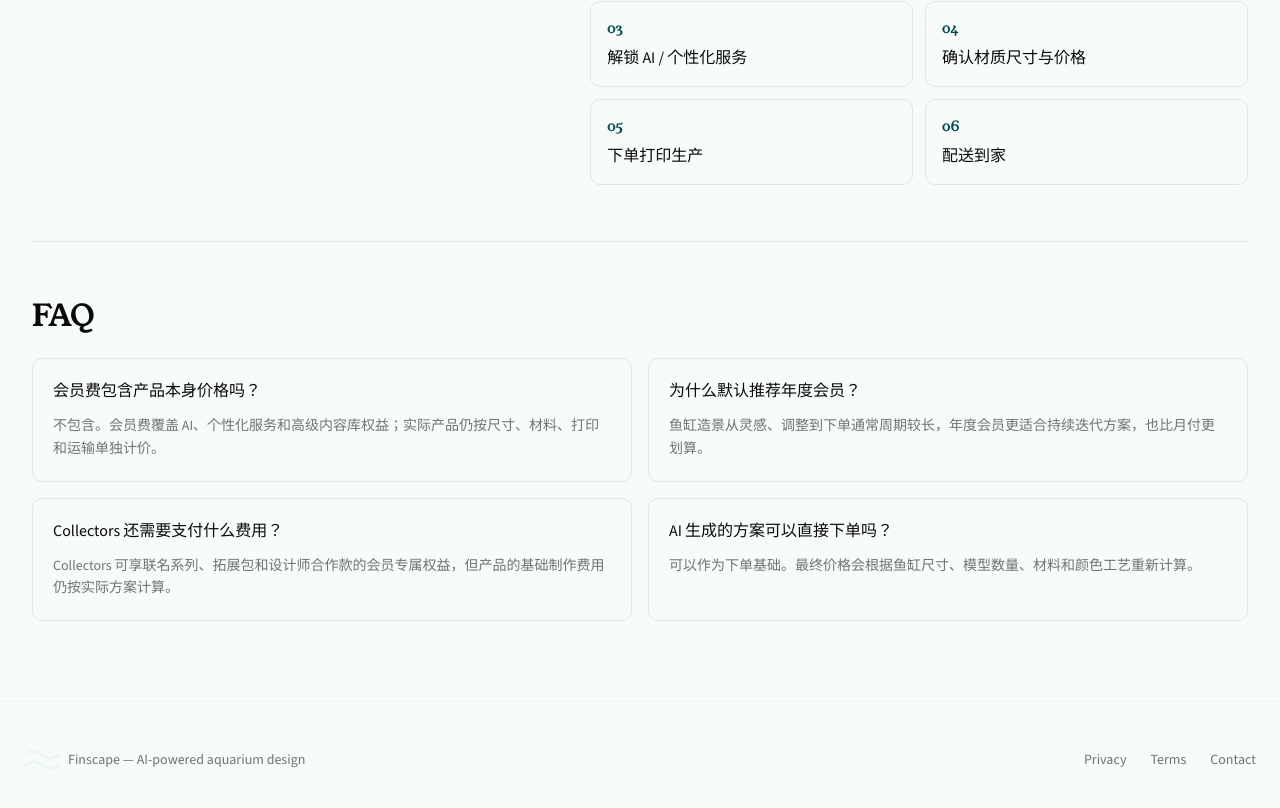
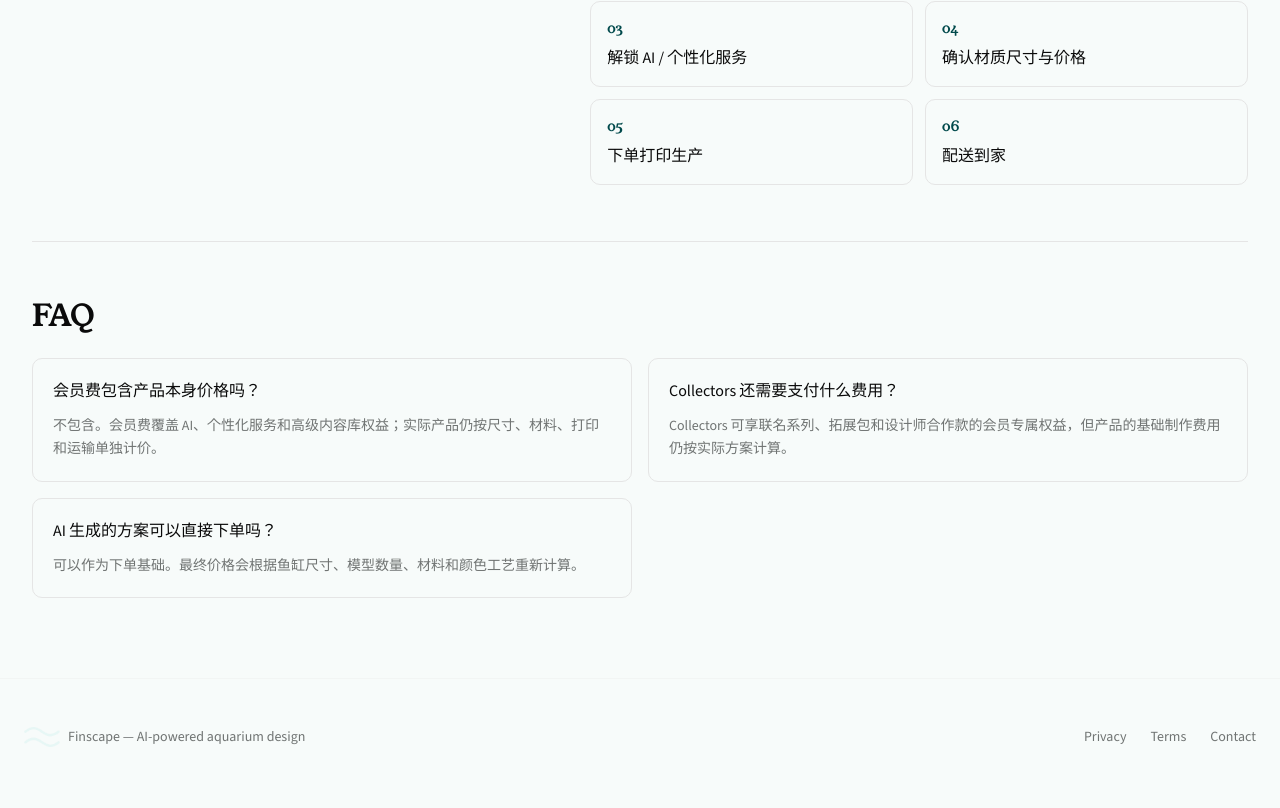
Before and after one commit to geyutong985-eng/aquascape, a Next.js app: page /membership in a window 1280 px wide. Shown: the part 2004-2812 px from the top of the page. Built offline with nearby package versions, Linux system fonts and the light colour scheme; no server answers.

Commit message:
fix: remove annual billing faq

```diff
--- a/src/app/membership/page.tsx
+++ b/src/app/membership/page.tsx
@@ -85,10 +85,6 @@ const faqs = [
   {
     q: "会员费包含产品本身价格吗？",
     a: "不包含。会员费覆盖 AI、个性化服务和高级内容库权益；实际产品仍按尺寸、材料、打印和运输单独计价。",
-  },
-  {
-    q: "为什么默认推荐年度会员？",
-    a: "鱼缸造景从灵感、调整到下单通常周期较长，年度会员更适合持续迭代方案，也比月付更划算。",
   },
   {
     q: "Collectors 还需要支付什么费用？",
```
